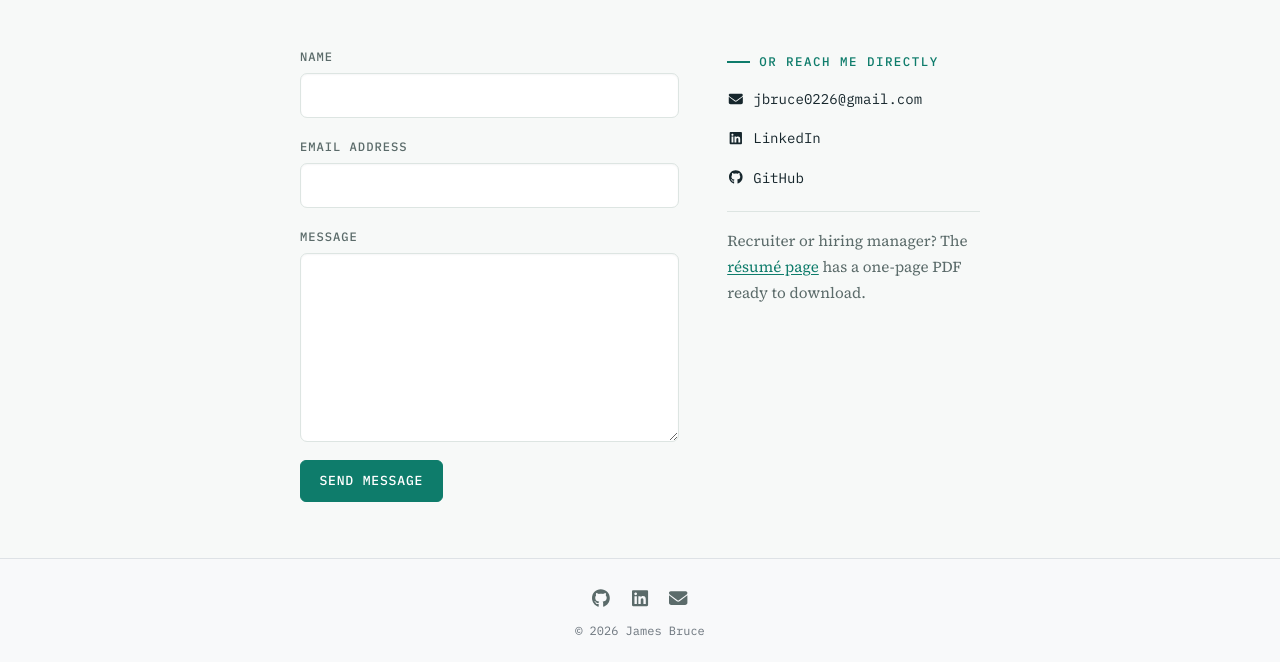
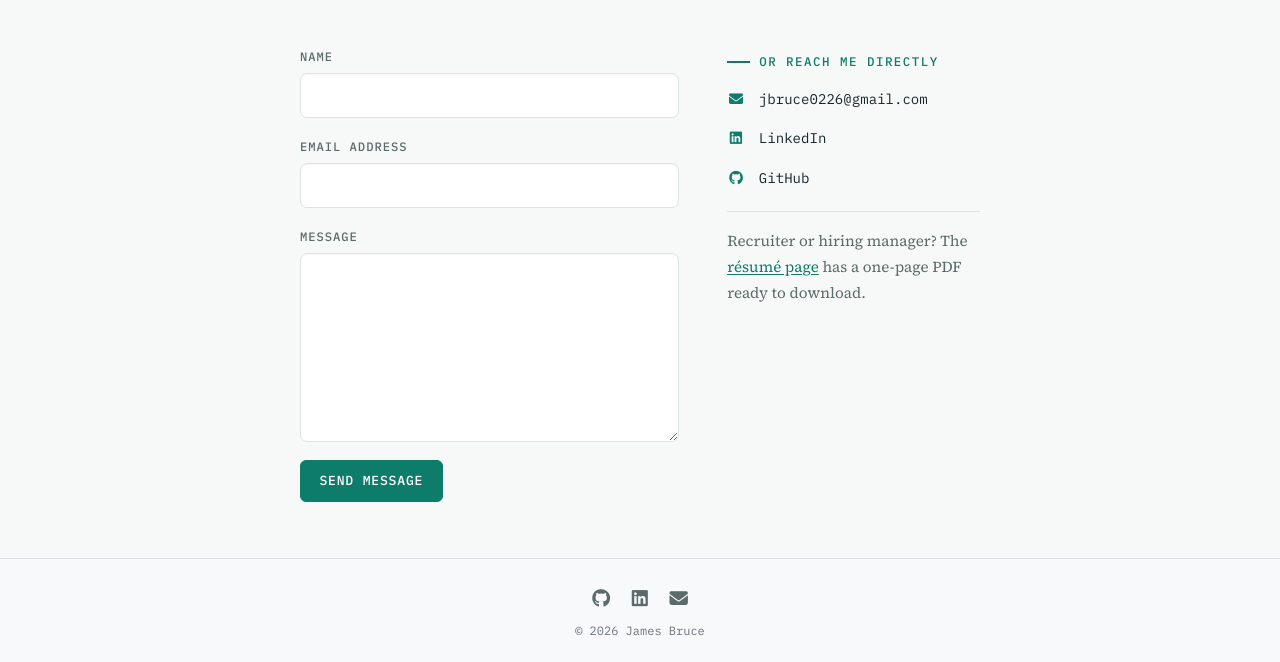
Before and after one commit to jimna-h/home, a Jekyll site: the page built from contact.html, in a window 1280 px wide. Shown: the part 312-974 px from the top of the page. Built offline with Jekyll 4.4.1, drawn with Linux system fonts in a browser that asks for light colours; nearby versions of some CDN libraries.

Commit message:
Add files via upload

```diff
--- a/_data/resume.yml
+++ b/_data/resume.yml
@@ -124,11 +124,11 @@ experience:
     org: "Olive Garden Italian Kitchen — Boise, ID"
     full_only: true
     bullets:
-      - "Balanced multiple responsibilities efficiently in a fast-paced restaurant environment."
+      - "Managed seating flow and table turnover during peak dinner rushes while coordinating between guests and servers."
 
   - title: "Carhop & Drive-thru Operator"
     date: "May 2018 – Aug 2018"
     org: "Sonic Drive-In — Boise, ID"
     full_only: true
     bullets:
-      - "Balanced multiple responsibilities efficiently in a fast-paced restaurant environment."
+      - "Delivered fast, accurate service on high-volume shifts, taking orders and handling payments at speed."
--- a/_includes/nav.html
+++ b/_includes/nav.html
@@ -1,14 +1,14 @@
 <!-- Shared top navigation. Edit links in _data/nav.yml, not here. -->
 <nav class="navbar navbar-expand-lg navbar-light fixed-top" id="mainNav">
     <div class="container px-4 px-lg-5">
-        <a class="navbar-brand" href="index.html">{{ site.title }}</a>
+        <a class="navbar-brand" href="{{ site.baseurl }}/index.html">{{ site.title }}</a>
         <button class="navbar-toggler" type="button" data-bs-toggle="collapse" data-bs-target="#navbarResponsive" aria-controls="navbarResponsive" aria-expanded="false" aria-label="Toggle navigation">
             Menu <i class="fas fa-bars"></i>
         </button>
         <div class="collapse navbar-collapse" id="navbarResponsive">
             <ul class="navbar-nav ms-auto py-4 py-lg-0">
                 {% for item in site.data.nav %}
-                <li class="nav-item"><a class="nav-link{% if page.nav_active == item.id %} active{% endif %} px-lg-3 py-3 py-lg-4" href="{{ item.url }}">{{ item.title }}</a></li>
+                <li class="nav-item"><a class="nav-link{% if page.nav_active == item.id %} active{% endif %} px-lg-3 py-3 py-lg-4" href="{{ site.baseurl }}/{{ item.url }}">{{ item.title }}</a></li>
                 {% endfor %}
             </ul>
         </div>
--- a/_layouts/default.html
+++ b/_layouts/default.html
@@ -5,18 +5,19 @@
     <meta name="viewport" content="width=device-width, initial-scale=1, shrink-to-fit=no" />
     <title>{{ site.title }}{% if page.title %} | {{ page.title }}{% endif %}</title>
     <meta name="description" content="{% if page.description %}{{ page.description }}{% else %}{{ site.description }}{% endif %}" />
-    <link rel="icon" type="image/x-icon" href="assets/favicon.ico" />
-    <link rel="icon" type="image/svg+xml" href="assets/favicon.svg" />
+    <link rel="icon" type="image/x-icon" href="{{ site.baseurl }}/assets/favicon.ico" />
+    <link rel="icon" type="image/svg+xml" href="{{ site.baseurl }}/assets/favicon.svg" />
     <meta property="og:type" content="website" />
     <meta property="og:title" content="{{ site.title }}{% if page.title %} | {{ page.title }}{% endif %}" />
     <meta property="og:description" content="{% if page.description %}{{ page.description }}{% else %}{{ site.description }}{% endif %}" />
+    <meta property="og:image" content="{{ site.url }}{{ site.baseurl }}/assets/img/portrait.jpg" />
     <meta property="og:url" content="{{ site.url }}{{ site.baseurl }}/{{ page.path | replace: 'index.html', '' }}" />
-    <script src="https://use.fontawesome.com/releases/v6.3.0/js/all.js" crossorigin="anonymous"></script>
+    <link rel="stylesheet" href="https://cdnjs.cloudflare.com/ajax/libs/font-awesome/6.5.2/css/all.min.css" crossorigin="anonymous" referrerpolicy="no-referrer" />
     <link rel="preconnect" href="https://fonts.googleapis.com" />
     <link rel="preconnect" href="https://fonts.gstatic.com" crossorigin />
     <link href="https://fonts.googleapis.com/css2?family=Bricolage+Grotesque:opsz,wght@12..96,500;12..96,600;12..96,700;12..96,800&family=Source+Serif+4:ital,opsz,wght@0,8..60,400;0,8..60,600;1,8..60,400&family=IBM+Plex+Mono:wght@400;500;600&display=swap" rel="stylesheet" />
-    <link href="css/styles.css" rel="stylesheet" />
-    <link href="css/custom.css" rel="stylesheet" />
+    <link href="{{ site.baseurl }}/css/styles.css" rel="stylesheet" />
+    <link href="{{ site.baseurl }}/css/custom.css" rel="stylesheet" />
 </head>
 <body class="d-flex flex-column min-vh-100">
     {% include nav.html %}
@@ -26,6 +27,6 @@
     {% include footer.html %}
 
     <script src="https://cdn.jsdelivr.net/npm/bootstrap@5.2.3/dist/js/bootstrap.bundle.min.js"></script>
-    <script src="js/scripts.js"></script>
+    <script src="{{ site.baseurl }}/js/scripts.js"></script>
 </body>
 </html>
--- a/js/scripts.js
+++ b/js/scripts.js
@@ -68,6 +68,9 @@ window.addEventListener('DOMContentLoaded', function () {
 
         form.addEventListener('submit', function (e) {
             e.preventDefault();
+            // The form has `novalidate` so we can style errors ourselves,
+            // but we still enforce the native required/email checks here.
+            if (!form.reportValidity()) return;
             error.style.display = 'none';
             button.disabled = true;
             button.textContent = 'Sending…';
```
Also changed, not shown: assets/img/portrait.jpg.
